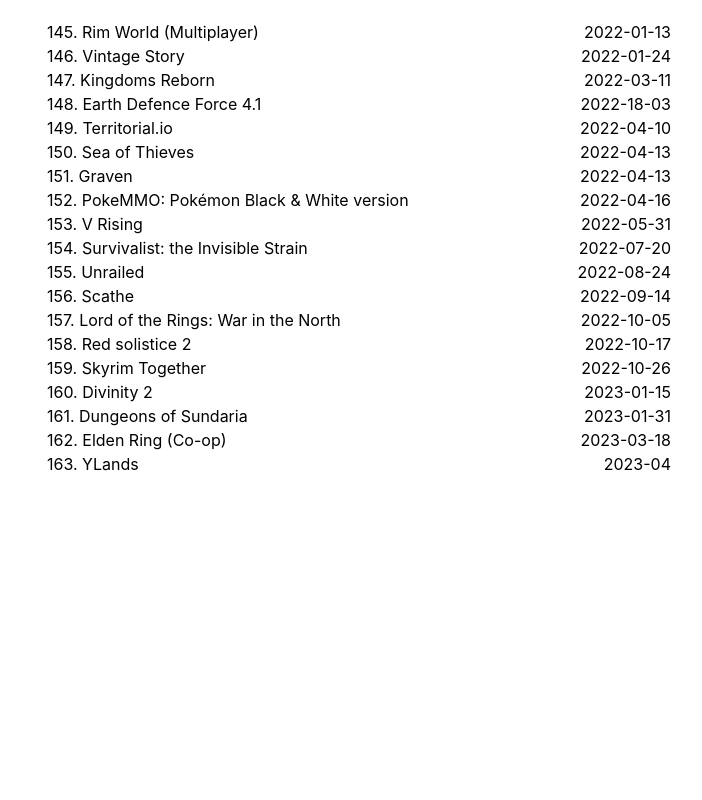
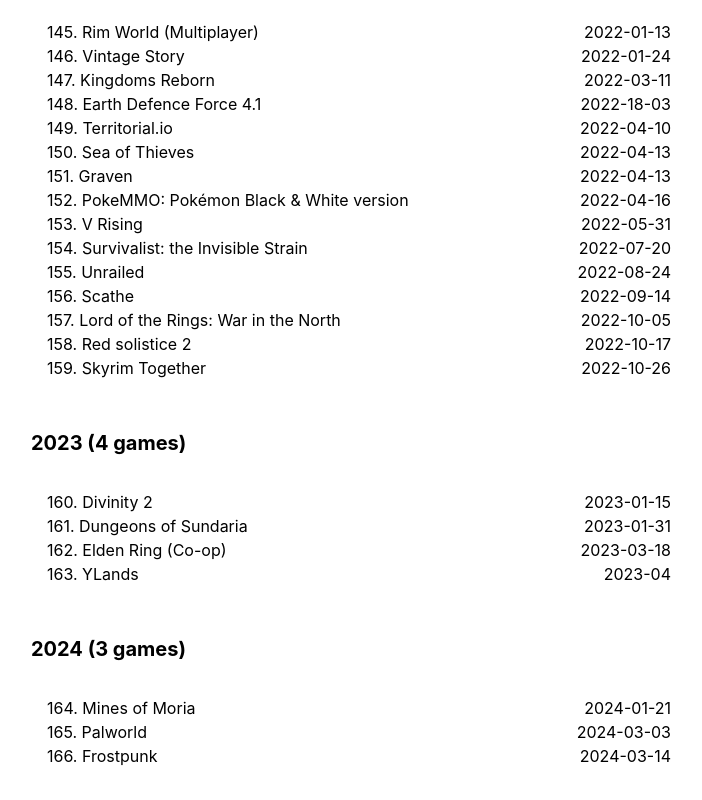
Before and after one commit to gvmorais/neorder, a Next.js app: page / in a window 1280 px wide. Shown: the part 7812-8612 px from the top of the page, without its empty margins (289-991 px from the left). Before the commit the page ends 8320 px from the top, so only its background shows below. Built offline with nearby package versions, Linux system fonts and the light colour scheme.

Commit message:
Adding 2023 and 2024

```diff
--- a/pages/index.tsx
+++ b/pages/index.tsx
@@ -723,6 +723,11 @@
           name: '159. Skyrim Together',
           date: '2022-10-26',
         },
+      ],
+    },
+    {
+      dateJoined: '2023',
+      games: [
         {
           name: '160. Divinity 2',
           date: '2023-01-15',
@@ -741,10 +746,31 @@
         },
       ],
     },
+    {
+      dateJoined: '2024',
+      games: [
+        {
+          name: '164. Mines of Moria',
+          date: '2024-01-21',
+        },
+        {
+          name: '165. Palworld',
+          date: '2024-03-03',
+        },
+        {
+          name: '166. Frostpunk',
+          date: '2024-03-14',
+        },
+      ],
+    },
   ];
 
   return (
-    <Flex direction="column" id="teste" overflowX="hidden">
+    <Flex
+      direction="column"
+      id="teste"
+      overflowX="hidden"
+      scrollBehavior="smooth">
       <Box
         position="fixed"
         _after={{
```
